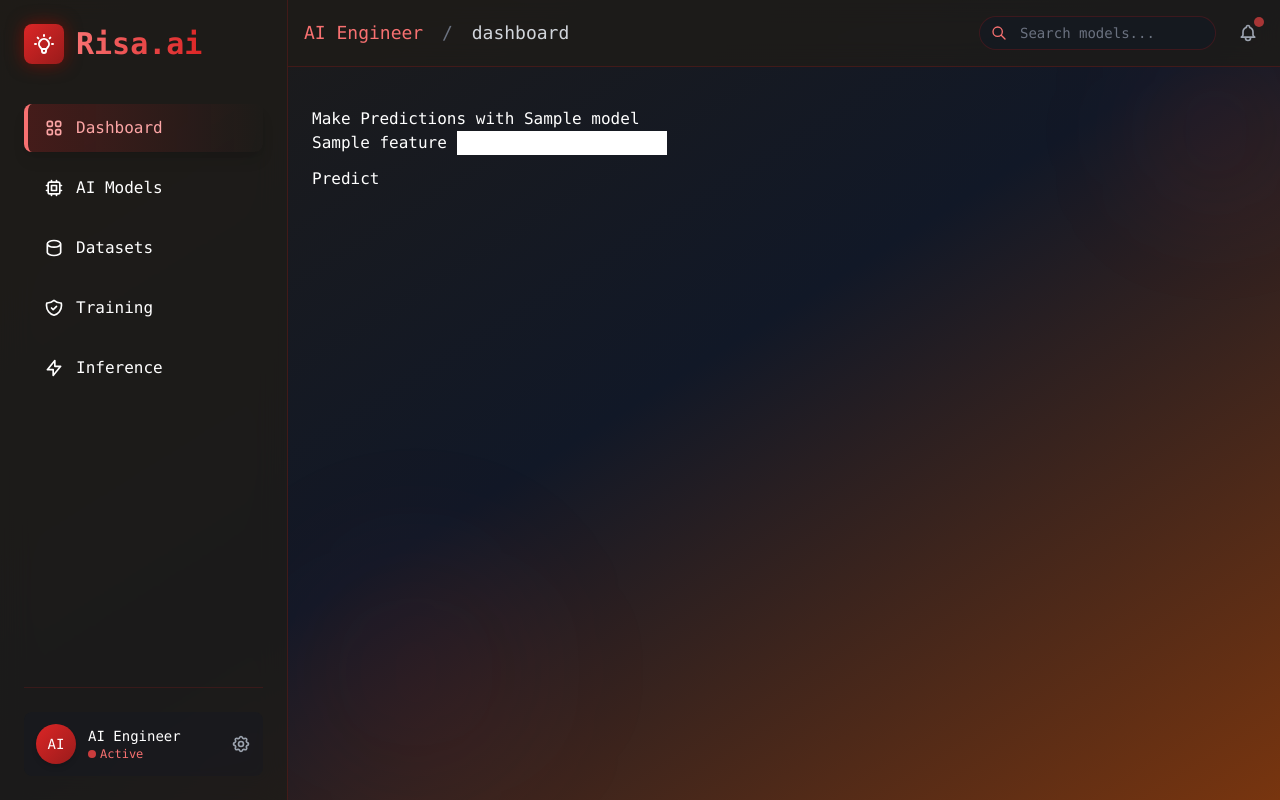
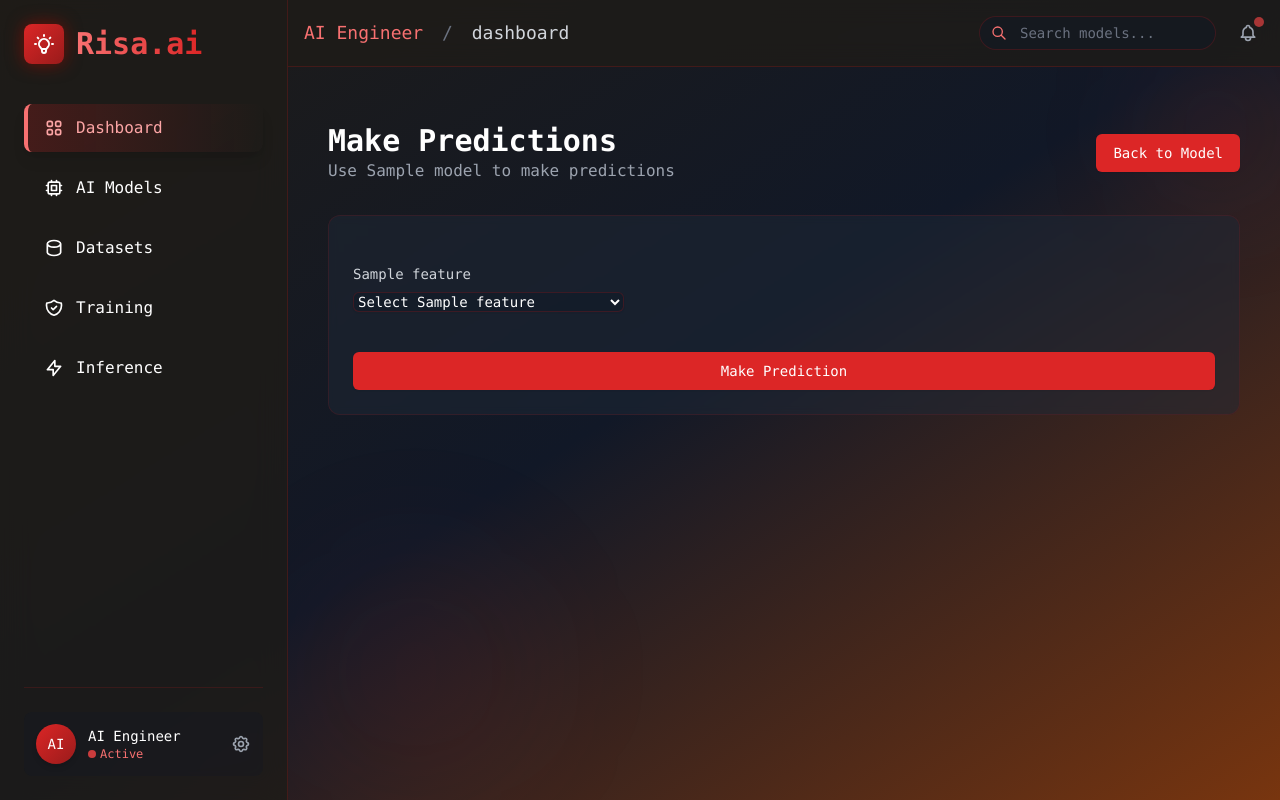
Before and after one commit to youssef-souilah/Risa.ai, a Django app: template App/templates/views/predict.html in a window 1280 px wide. Run offline with Django 5.2, Linux system fonts and the light colour scheme; the template is opened without the code that fills it: most values are stand-ins (such as "Sample title", 1, 10 or a date in 2020); data that the repository does not hold is empty; some libraries are stand-ins or nearby versions.

Commit message:
update predict view

```diff
--- a/App/templates/views/predict.html
+++ b/App/templates/views/predict.html
@@ -2,89 +2,173 @@
 
 {% block title %}Make Predictions - {{ model.name }}{% endblock %}
 
+{% load static %}
+{% load custom_filters %}
+
 {% block content %}
-<div class="container mt-4">
-    <h2>Make Predictions with {{ model.name }}</h2>
+<div class="container mx-auto px-4 py-8">
+    <div class="max-w-7xl mx-auto">
+        <!-- Header -->
+        <div class="flex justify-between items-center mb-8">
+            <div>
+                <h1 class="text-3xl font-bold text-white">Make Predictions</h1>
+                <p class="text-gray-400">Use {{ model.name }} to make predictions</p>
+            </div>
+            <a href="{% url 'app:model_detail' model.id %}"
+               class="inline-flex items-center px-4 py-2 border border-transparent rounded-md shadow-sm text-sm font-medium text-white bg-red-600 hover:bg-red-700 focus:outline-none focus:ring-2 focus:ring-offset-2 focus:ring-red-500">
+                Back to Model
+            </a>
+        </div>
 
         {% if not features %}
-    <div class="alert alert-warning">
-        This model has not been trained yet. Please train the model before making predictions.
+        <div class="bg-yellow-500/20 border border-yellow-500/50 rounded-lg p-4">
+            <p class="text-yellow-400">This model has not been trained yet. Please train the model before making predictions.</p>
         </div>
         {% else %}
-    <div class="card">
-        <div class="card-body">
-            <form id="predictionForm">
-                <div class="row">
+        <div class="bg-gray-800/50 backdrop-blur-sm rounded-xl p-6 border border-red-800/20">
+            <form id="predictionForm" class="space-y-6">
+                {% csrf_token %}
+
+                <div class="grid grid-cols-1 md:grid-cols-2 lg:grid-cols-3 gap-6">
                     {% for feature in features %}
-                    <div class="col-md-4 mb-3">
-                        <label for="{{ feature }}" class="form-label">{{ feature }}</label>
-                        <input type="number" step="any" class="form-control" id="{{ feature }}" name="{{ feature }}" required>
+                    <div class="space-y-2">
+                        <label for="{{ feature }}" class="block text-sm font-medium text-gray-300">
+                            {{ feature }}
+                        </label>
+
+                        {% if feature_info|get_item:feature|get_item:"is_categorical" %}
+                        <select class="mt-1 block w-full rounded-md bg-gray-900/50 border border-red-800/30 text-white shadow-sm focus:border-red-500 focus:ring-red-500 sm:text-sm"
+                                id="{{ feature }}"
+                                name="{{ feature }}"
+                                required>
+                            <option value="">Select {{ feature }}</option>
+                            {% for category in feature_info|get_item:feature|get_item:"categories" %}
+                            <option value="{{ category }}">{{ category }}</option>
+                            {% endfor %}
+                        </select>
+                        {% else %}
+                        <input type="number"
+                               class="mt-1 block w-full rounded-md bg-gray-900/50 border border-red-800/30 text-white shadow-sm focus:border-red-500 focus:ring-red-500 sm:text-sm"
+                               id="{{ feature }}"
+                               name="{{ feature }}"
+                               step="any"
+                               min="{{ feature_info|get_item:feature|get_item:'min' }}"
+                               max="{{ feature_info|get_item:feature|get_item:'max' }}"
+                               placeholder="Enter {{ feature }}"
+                               required>
+                        <p class="mt-1 text-sm text-gray-400">
+                            Range: {{ feature_info|get_item:feature|get_item:"min" }} to {{ feature_info|get_item:feature|get_item:"max" }}
+                        </p>
+                        {% endif %}
+
+                        <div class="hidden text-sm text-red-400" id="{{ feature }}-error">
+                            Please provide a valid value for {{ feature }}.
+                        </div>
                     </div>
                     {% endfor %}
                 </div>
-                <button type="submit" class="btn btn-primary">Predict</button>
+
+                <div class="pt-4">
+                    <button type="submit"
+                            class="w-full flex justify-center py-2 px-4 border border-transparent rounded-md shadow-sm text-sm font-medium text-white bg-red-600 hover:bg-red-700 focus:outline-none focus:ring-2 focus:ring-offset-2 focus:ring-red-500">
+                        Make Prediction
+                    </button>
+                </div>
             </form>
 
-            <div id="predictionResult" class="mt-4" style="display: none;">
-                <h4>Prediction Result</h4>
-                <div class="alert alert-info">
-                    <strong>Predicted Value:</strong> <span id="predictedValue"></span>
+            <div id="predictionResult" class="mt-6 hidden">
+                <div class="rounded-md bg-green-900/20 p-4 border border-green-800/30">
+                    <div class="flex">
+                        <div class="flex-shrink-0">
+                            <svg class="h-5 w-5 text-green-400" xmlns="http://www.w3.org/2000/svg" viewBox="0 0 20 20" fill="currentColor">
+                                <path fill-rule="evenodd" d="M10 18a8 8 0 100-16 8 8 0 000 16zm3.707-9.293a1 1 0 00-1.414-1.414L9 10.586 7.707 9.293a1 1 0 00-1.414 1.414l2 2a1 1 0 001.414 0l4-4z" clip-rule="evenodd" />
+                            </svg>
+                        </div>
+                        <div class="ml-3">
+                            <h3 class="text-sm font-medium text-green-400">Prediction Result</h3>
+                            <div class="mt-2 text-sm text-green-300">
+                                <p>The predicted value is: <strong id="predictionValue" class="font-semibold"></strong></p>
+                            </div>
+                        </div>
+                    </div>
                 </div>
             </div>
 
-            <div id="errorMessage" class="mt-4" style="display: none;">
-                <div class="alert alert-danger">
-                    <span id="errorText"></span>
+            <div id="errorResult" class="mt-6 hidden">
+                <div class="rounded-md bg-red-900/20 p-4 border border-red-800/30">
+                    <div class="flex">
+                        <div class="flex-shrink-0">
+                            <svg class="h-5 w-5 text-red-400" xmlns="http://www.w3.org/2000/svg" viewBox="0 0 20 20" fill="currentColor">
+                                <path fill-rule="evenodd" d="M10 18a8 8 0 100-16 8 8 0 000 16zM8.707 7.293a1 1 0 00-1.414 1.414L8.586 10l-1.293 1.293a1 1 0 101.414 1.414L10 11.414l1.293 1.293a1 1 0 001.414-1.414L11.414 10l1.293-1.293a1 1 0 00-1.414-1.414L10 8.586 8.707 7.293z" clip-rule="evenodd" />
+                            </svg>
+                        </div>
+                        <div class="ml-3">
+                            <h3 class="text-sm font-medium text-red-400">Error</h3>
+                            <div class="mt-2 text-sm text-red-300">
+                                <p id="errorMessage"></p>
+                            </div>
+                        </div>
                     </div>
                 </div>
             </div>
         </div>
         {% endif %}
     </div>
+</div>
 
-{% if features %}
+{% block extra_js %}
 <script>
-document.getElementById('predictionForm').addEventListener('submit', async function(e) {
+document.addEventListener('DOMContentLoaded', function() {
+    const form = document.getElementById('predictionForm');
+    const predictionResult = document.getElementById('predictionResult');
+    const predictionValue = document.getElementById('predictionValue');
+    const errorResult = document.getElementById('errorResult');
+    const errorMessage = document.getElementById('errorMessage');
+
+    form.addEventListener('submit', async function(e) {
         e.preventDefault();
 
-    // Get all feature values
-    const features = {};
-    {% for feature in features %}
-    features['{{ feature }}'] = parseFloat(document.getElementById('{{ feature }}').value);
-    {% endfor %}
+        // Hide previous results
+        predictionResult.classList.add('hidden');
+        errorResult.classList.add('hidden');
+
+        // Collect form data
+        const formData = {};
+        const featureInfo = JSON.parse('{{ feature_info_json|escapejs }}');
+
+        for (const [feature, info] of Object.entries(featureInfo)) {
+            const input = document.getElementById(feature);
+            formData[feature] = input.value;
+        }
 
         try {
-        const response = await fetch('{% url "app:predict" model.id %}', {
+            const response = await fetch(window.location.href, {
                 method: 'POST',
                 headers: {
                     'Content-Type': 'application/json',
-                'X-CSRFToken': '{{ csrf_token }}'
+                    'X-CSRFToken': document.querySelector('[name=csrfmiddlewaretoken]').value
                 },
-            body: JSON.stringify({
-                features: Object.values(features)
-            })
+                body: JSON.stringify({ features: formData })
             });
 
             const data = await response.json();
 
             if (response.ok) {
-            // Show prediction result
-            document.getElementById('predictionResult').style.display = 'block';
-            document.getElementById('errorMessage').style.display = 'none';
-            document.getElementById('predictedValue').textContent = data.predictions;
+                predictionValue.textContent = data.predictions;
+                predictionResult.classList.remove('hidden');
+                errorResult.classList.add('hidden');
             } else {
-            // Show error message
-            document.getElementById('predictionResult').style.display = 'none';
-            document.getElementById('errorMessage').style.display = 'block';
-            document.getElementById('errorText').textContent = data.error;
+                errorMessage.textContent = data.error;
+                predictionResult.classList.add('hidden');
+                errorResult.classList.remove('hidden');
             }
         } catch (error) {
-        // Show error message
-        document.getElementById('predictionResult').style.display = 'none';
-        document.getElementById('errorMessage').style.display = 'block';
-        document.getElementById('errorText').textContent = 'An error occurred while making the prediction.';
+            errorMessage.textContent = 'An error occurred while making the prediction. Please try again.';
+            predictionResult.classList.add('hidden');
+            errorResult.classList.remove('hidden');
         }
     });
+});
 </script>
-{% endif %}
 {% endblock %}
+{% endblock %}
```
Lines whose indentation alone changed are shown as unchanged.
